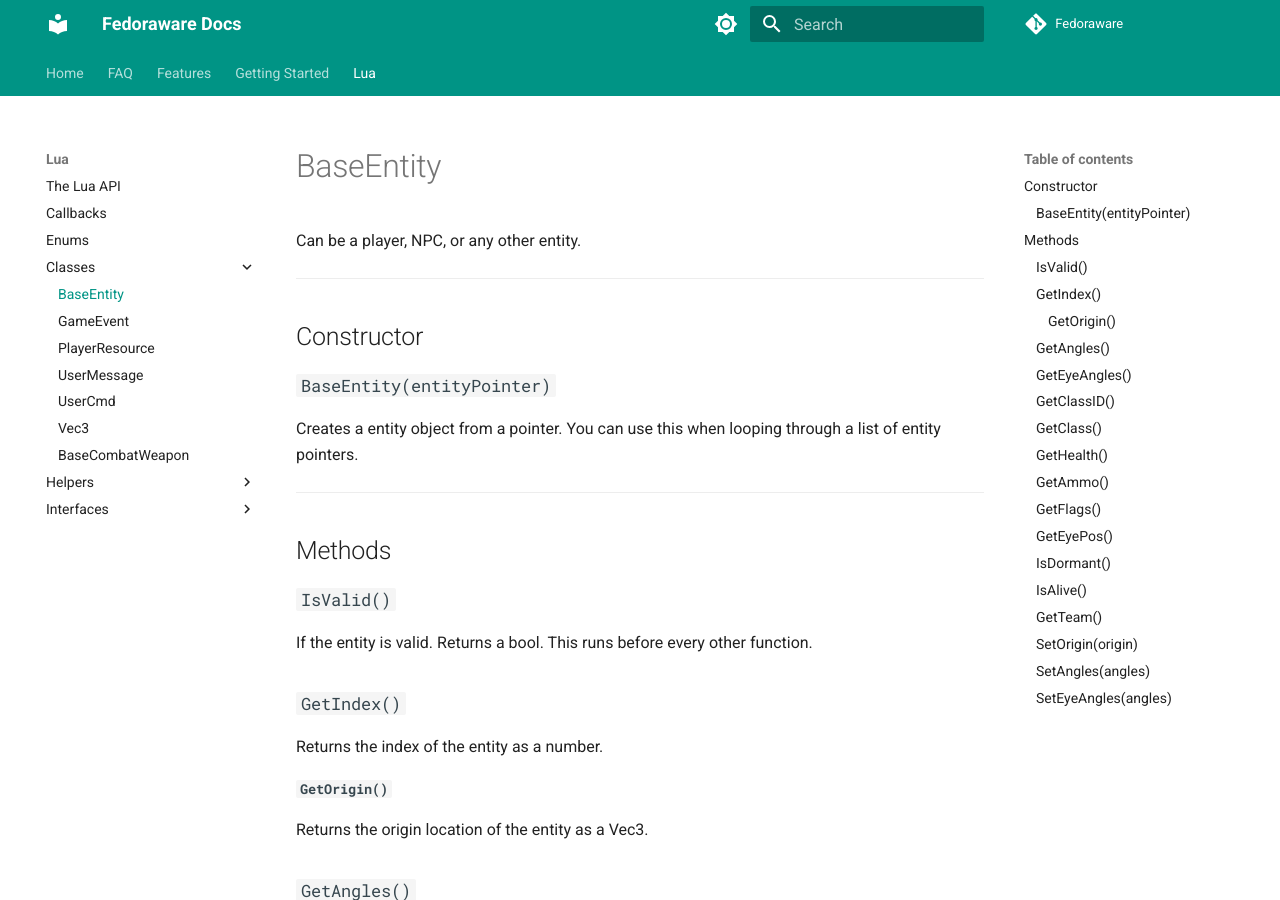
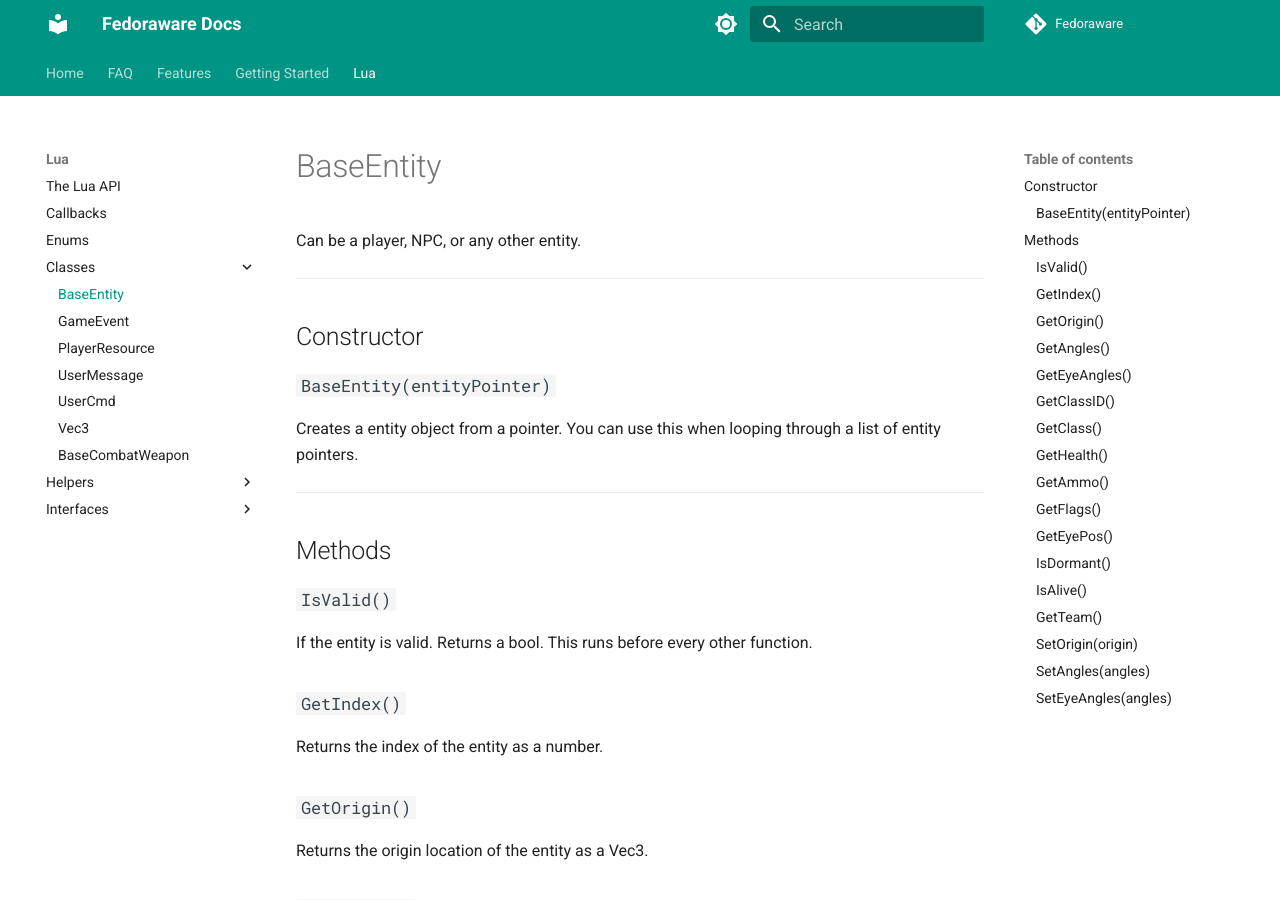
Before and after one commit to imgladnotu/Docs-Edit, an MkDocs documentation site: the page built from docs/Lua/Classes/entity.md, in a window 1280 px wide and 900 px high. Built offline with MkDocs 1.6.1 and Material for MkDocs 9.7.7, drawn with Linux system fonts in a browser that asks for light colours; comment, search, counter and statistics services are not loaded.

Commit message:
Fixed Typo

```diff
--- a/docs/Lua/Classes/entity.md
+++ b/docs/Lua/Classes/entity.md
@@ -22,7 +22,7 @@ If the entity is valid. Returns a bool. This runs before every other function.
 
 Returns the index of the entity as a number.
 
-#### `GetOrigin()`
+### `GetOrigin()`
 
 Returns the origin location of the entity as a Vec3.
 
```
